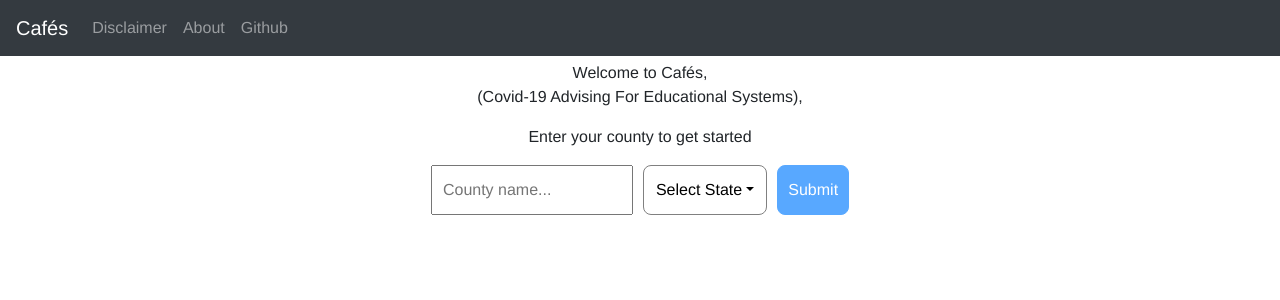
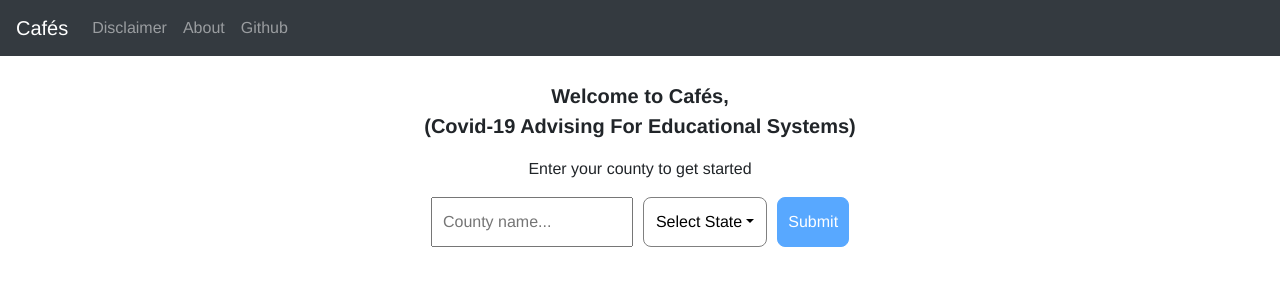
Before and after one commit to simon-bruklich/cafes, a React (Create React App) app: page / in a window 1280 px wide. Shown: the top 300 px of the page. Built offline with nearby package versions, Linux system fonts and the light colour scheme.

Commit message:
Text and style adjustments

```diff
--- a/src/Components/Introduction.jsx
+++ b/src/Components/Introduction.jsx
@@ -2,10 +2,11 @@ import React from "react";
 
 const Introduction = (props) => {
   return (
-    <div>
-      <span>Welcome to </span>
-      <span>Cafés,</span>
-      <p>(Covid-19 Advising For Educational Systems),</p>
+    <div className="welcome">
+      <span className="welcome-text">Welcome to Cafés,</span>
+      <p className="welcome-text one-line">
+        (Covid-19 Advising For Educational Systems)
+      </p>
       {/* TODO: move to ABOUT page */}
       {/* <p>
         a tool for estimating the risk of exposure for Covid-19 at your school
--- a/src/Components/Navbar.jsx
+++ b/src/Components/Navbar.jsx
@@ -1,18 +1,5 @@
 import React from "react";
-import { Navbar, Nav, NavDropdown } from "react-bootstrap";
-
-// const Navbar = () => {
-//   return (
-//     <Bar bg="primary" variant="dark">
-//       <Bar.Brand href="/">Cafés</Bar.Brand>
-//       <Nav className="mr-auto">
-//         <Nav.Link href="/">Home</Nav.Link>
-//         <Nav.Link href="/disclaimer">Disclaimer</Nav.Link>
-//         <Nav.Link href="/about">About</Nav.Link>
-//       </Nav>
-//     </Bar>
-//   );
-// };
+import { Navbar, Nav } from "react-bootstrap";
 
 const NavbarReactive = () => {
   return (
@@ -23,7 +10,9 @@ const NavbarReactive = () => {
         <Nav className="mr-auto">
           <Nav.Link href="/disclaimer">Disclaimer</Nav.Link>
           <Nav.Link href="/about">About</Nav.Link>
-          <Nav.Link href="#deets">Github</Nav.Link>
+          <Nav.Link href="https://github.com/simon-bruklich/COVID-19-Schools">
+            Github
+          </Nav.Link>
         </Nav>
       </Navbar.Collapse>
     </Navbar>
--- a/src/Stylesheets/App.css
+++ b/src/Stylesheets/App.css
@@ -88,6 +88,19 @@
 
 .padding-horizontal-10 {
   padding: 0px 10px;
+}
+
+.welcome {
+  margin-top: 20px;
+}
+
+.welcome-text {
+  font-weight: 600;
+  font-size: 20px;
+}
+
+.one-line {
+  font-size: min(4.5vw, 20px);
 }
 
 /* Elements on assessment page */
```
